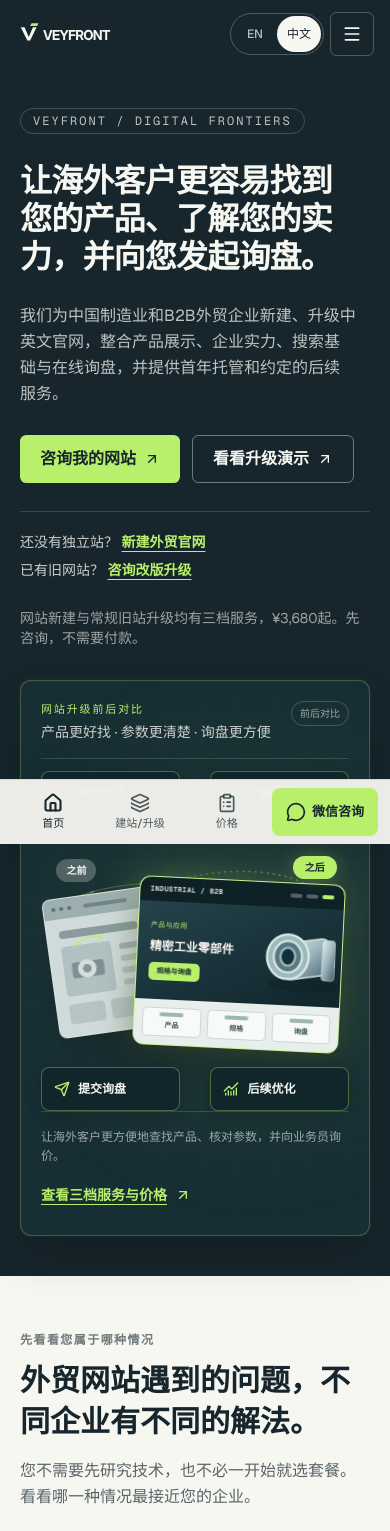
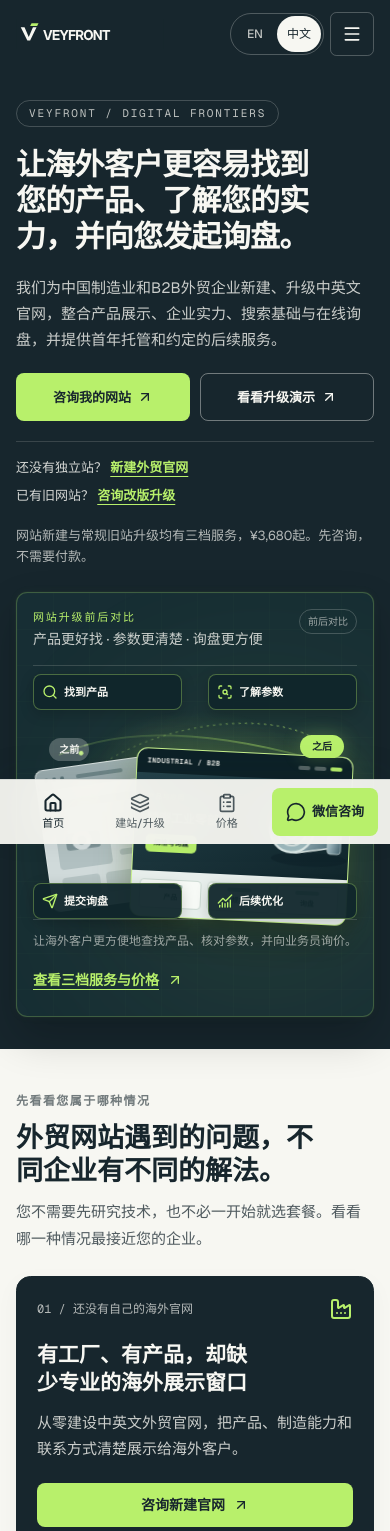
Before and after one commit to gloweaseco-leo/VEYFRONT, a Next.js app: page / in a window 390 px wide. Shown: the top 1531 px of the page. Built offline with nearby package versions, Linux system fonts and the light colour scheme.

Commit message:
feat(mobile): rebuild home card density, hero spacing and section rhythm

```diff
--- a/components/home/buyer-capabilities.tsx
+++ b/components/home/buyer-capabilities.tsx
@@ -9,15 +9,15 @@ const items=[
 ]
 export function BuyerCapabilities(){
  const {lang}=useLang(), zh=lang==='zh'
- return <section id="buyer-capabilities" aria-labelledby="buyer-capabilities-title" className="bg-mist/40 text-ink">
-  <div className="mx-auto max-w-[1440px] px-5 py-16 md:px-10 lg:py-20">
+ return <section id="buyer-capabilities" aria-labelledby="buyer-capabilities-title" className="bg-mist/20 text-ink md:bg-mist/40">
+  <div className="mx-auto max-w-[1440px] px-4 py-11 sm:px-5 sm:py-16 md:px-10 lg:py-20">
    <div className="max-w-3xl">
     <p className="font-mono text-xs uppercase tracking-wider text-ink/60">{zh ? '从产品展示到客户询盘' : 'SEARCH · EVALUATE · INQUIRE · IMPROVE'}</p>
-    <h2 id="buyer-capabilities-title" className="mt-3 text-balance text-3xl font-semibold sm:text-[42px]">{zh?'不只把网站做漂亮，更要让海外客户找到产品、了解企业并方便联系。':'Designed around what your buyers need to do.'}</h2>
+    <h2 id="buyer-capabilities-title" className="mt-3 text-balance text-[27px] font-semibold leading-[1.25] sm:text-[42px]">{zh?'不只把网站做漂亮，更要让海外客户找到产品、了解企业并方便联系。':'Designed around what your buyers need to do.'}</h2>
    </div>
-   <div className="mt-9 grid gap-4 md:grid-cols-2 xl:grid-cols-4">
-    {items.map(({icon:Icon,zh:z,en:e},i)=>{const c=zh?z:e;return <article key={i} className="flex flex-col gap-4 rounded-xl border border-ink/15 bg-ivory p-6">
-     <Icon className="size-7" aria-hidden="true"/><h3 className="text-xl font-semibold">{c[0]}</h3><p className="leading-relaxed text-ink/70">{c[1]}</p>
+   <div className="mt-6 grid gap-3 sm:mt-9 sm:gap-4 md:grid-cols-2 xl:grid-cols-4">
+    {items.map(({icon:Icon,zh:z,en:e},i)=>{const c=zh?z:e;return <article key={i} className={'flex items-start gap-4 rounded-xl border border-ink/15 bg-white p-4 sm:p-6 md:flex-col md:bg-ivory ' + (i === 0 ? 'border-l-[3px] border-l-lime md:border-l' : '')}>
+     <Icon className="mt-0.5 size-6 shrink-0 text-ink md:mt-0 md:size-7" aria-hidden="true"/><div className="min-w-0"><h3 className="text-[18px] font-semibold leading-snug md:text-xl">{c[0]}</h3><p className="mt-2 text-[14px] leading-[1.75] text-ink/75 md:mt-4 md:text-base">{c[1]}</p></div>
     </article>})}
    </div>
   </div>
--- a/components/home/customer-scenarios.tsx
+++ b/components/home/customer-scenarios.tsx
@@ -26,21 +26,21 @@ export function CustomerScenarios() {
   const { lang } = useLang()
   const zh = lang === 'zh'
   return <section id="customer-needs" aria-labelledby="customer-needs-title" className="bg-ivory text-ink">
-    <div className="mx-auto max-w-[1440px] px-5 py-14 md:px-10 lg:py-20">
+    <div className="mx-auto max-w-[1440px] px-4 py-11 sm:px-5 sm:py-14 md:px-10 lg:py-20">
       <p className="text-xs font-semibold tracking-[0.12em] text-ink/60">{zh ? '先看看您属于哪种情况' : 'WHERE TO START'}</p>
-      <h2 id="customer-needs-title" className="mt-3 max-w-4xl text-balance text-3xl font-semibold leading-snug sm:text-[42px]">{zh ? '外贸网站遇到的问题，不同企业有不同的解法。' : 'A practical solution for your stage of international business.'}</h2>
-      <p className="mt-4 max-w-3xl leading-relaxed text-ink/70">{zh ? '您不需要先研究技术，也不必一开始就选套餐。看看哪一种情况最接近您的企业。' : 'Start with the challenge your team faces today.'}</p>
-      <div className="mt-8 grid gap-4 lg:grid-cols-3">
-        {scenarios.map(({ icon: Icon, number, href, zh: cn, en }) => {
+      <h2 id="customer-needs-title" className="mt-3 max-w-4xl text-balance text-[27px] font-semibold leading-[1.24] sm:text-[42px] sm:leading-snug">{zh ? '外贸网站遇到的问题，不同企业有不同的解法。' : 'A practical solution for your stage of international business.'}</h2>
+      <p className="mt-3 max-w-3xl text-[15px] leading-[1.75] text-ink/75 sm:mt-4 sm:text-base">{zh ? '您不需要先研究技术，也不必一开始就选套餐。看看哪一种情况最接近您的企业。' : 'Start with the challenge your team faces today.'}</p>
+      <div className="mt-6 grid gap-3 sm:mt-8 sm:gap-4 lg:grid-cols-3">
+        {scenarios.map(({ icon: Icon, number, href, zh: cn, en }, index) => {
           const c = zh ? cn : en
-          return <article key={number} className="group flex min-h-[310px] flex-col rounded-xl border border-ink/15 bg-mist/30 p-6 transition-colors hover:border-ink/45 hover:bg-mist/55 sm:p-7">
+          return <article key={number} data-testid="mobile-scenario-card" className={'group flex flex-col rounded-2xl border p-5 shadow-[0_8px_24px_rgba(23,38,45,0.04)] transition-colors sm:p-7 lg:min-h-[310px] ' + (index === 0 ? 'border-ink bg-ink text-ivory md:border-ink/15 md:bg-mist/30 md:text-ink md:hover:bg-mist/55' : index === 1 ? 'border-ink/15 bg-white text-ink md:bg-mist/30 md:hover:bg-mist/55' : 'border-ink/15 bg-mist/70 text-ink md:bg-mist/30 md:hover:bg-mist/55')}>
             <div className="flex items-center justify-between">
-              <span className="font-mono text-xs text-ink/50">{number} / {c.problem}</span>
-              <Icon aria-hidden="true" className="size-6 text-ink/70"/>
+              <span className={'font-mono text-xs ' + (index === 0 ? 'text-ivory/70 md:text-ink/50' : 'text-ink/60 md:text-ink/50')}>{number} / {c.problem}</span>
+              <Icon aria-hidden="true" className={'size-6 ' + (index === 0 ? 'text-lime md:text-ink/70' : 'text-ink/70')}/>
             </div>
-            <h3 className="mt-8 text-balance text-[22px] font-semibold leading-snug">{c.headline}</h3>
-            <p className="mt-4 flex-1 text-sm leading-7 text-ink/70">{c.service}</p>
-            <Link href={href} className="mt-6 inline-flex min-h-11 items-center gap-2 self-start border-b border-ink/60 text-sm font-semibold transition-colors hover:border-ink">{c.action}<ArrowUpRight className="size-4" aria-hidden="true"/></Link>
+            <h3 className="mt-5 text-balance text-[21px] font-semibold leading-[1.36] md:mt-8 md:text-[22px]">{c.headline}</h3>
+            <p data-testid="mobile-scenario-description" className={'mt-3 text-[15px] leading-[1.75] md:mt-4 md:flex-1 md:text-sm md:leading-7 ' + (index === 0 ? 'text-ivory/80 md:text-ink/70' : 'text-ink/70')}>{c.service}</p>
+            <Link href={href} data-testid="mobile-scenario-action" className={'mt-5 inline-flex min-h-11 w-full items-center justify-center gap-2 self-start rounded-lg px-4 text-sm font-semibold transition-colors focus-visible:outline-2 focus-visible:outline-offset-2 md:mt-6 md:w-auto md:justify-start md:rounded-none md:border-b md:border-ink/60 md:bg-transparent md:px-0 md:text-ink md:hover:border-ink ' + (index === 0 ? 'bg-lime text-ink focus-visible:outline-lime' : 'bg-ink text-ivory focus-visible:outline-ink')}>{c.action}<ArrowUpRight className="size-4" aria-hidden="true"/></Link>
           </article>
         })}
       </div>
--- a/components/home/hero.tsx
+++ b/components/home/hero.tsx
@@ -25,30 +25,30 @@ export function Hero() {
  },[])
 
  return <section aria-labelledby="hero-title" className="bg-ink text-ivory">
-   <div className="mx-auto grid max-w-[1440px] gap-8 px-5 py-10 sm:gap-12 sm:py-16 md:px-10 lg:grid-cols-[minmax(0,1.12fr)_minmax(0,0.88fr)] lg:items-center lg:gap-16 lg:py-24">
-    <div className="flex flex-col gap-7">
-     <p className="w-fit rounded-full border border-ivory/20 px-3 py-1 font-mono text-xs uppercase tracking-[0.17em] text-ivory/75">VEYFRONT / DIGITAL FRONTIERS</p>
-     <h1 id="hero-title" className="text-balance text-[32px] font-semibold leading-[1.18] tracking-tight sm:text-5xl xl:text-[58px]">
+   <div className="mx-auto grid max-w-[1440px] gap-6 px-4 py-8 sm:gap-12 sm:px-5 sm:py-16 md:px-10 lg:grid-cols-[minmax(0,1.12fr)_minmax(0,0.88fr)] lg:items-center lg:gap-16 lg:py-24">
+    <div className="flex flex-col gap-5 sm:gap-7">
+     <p className="w-fit rounded-full border border-ivory/20 px-3 py-1 font-mono text-[11px] uppercase sm:text-xs tracking-[0.17em] text-ivory/75">VEYFRONT / DIGITAL FRONTIERS</p>
+     <h1 id="hero-title" className="text-balance text-[30px] font-semibold leading-[1.2] tracking-tight sm:text-5xl xl:text-[58px]">
       {zh?'让海外客户更容易找到您的产品、了解您的实力，并向您发起询盘。':'Building Digital Frontiers for Global Business.'}
      </h1>
-     <p className="max-w-2xl text-pretty text-base leading-relaxed text-ivory/75 sm:text-lg">
+     <p className="max-w-2xl text-pretty text-[15px] leading-[1.75] text-ivory/80 sm:text-lg sm:leading-relaxed">
       {zh?'我们为中国制造业和B2B外贸企业新建、升级中英文官网，整合产品展示、企业实力、搜索基础与在线询盘，并提供首年托管和约定的后续服务。':'Build a new international B2B website or improve your existing one. Professional design, SEO-Native foundations, buyer-ready content and real inquiry paths — delivered together.'}
      </p>
-     <div className="flex flex-wrap gap-3" aria-label={zh?'咨询或查看网站升级效果':'Talk to us or explore the redesign'}>
-       <Link href="/contact" className="inline-flex min-h-12 items-center justify-center gap-2 rounded-md bg-lime px-5 font-semibold text-ink transition-colors hover:bg-lime/90">
+     <div className="grid grid-cols-2 gap-2.5 sm:flex sm:flex-wrap sm:gap-3" aria-label={zh?'咨询或查看网站升级效果':'Talk to us or explore the redesign'}>
+       <Link href="/contact" className="inline-flex min-h-12 items-center justify-center gap-1.5 rounded-lg bg-lime px-2 text-[13px] font-semibold sm:gap-2 sm:rounded-md sm:px-5 sm:text-base text-ink transition-colors hover:bg-lime/90">
          {zh?'咨询我的网站':'Discuss my website'} <ArrowUpRight className="size-4" aria-hidden="true"/>
        </Link>
-       <Link href="/transformations" className="inline-flex min-h-12 items-center justify-center gap-2 rounded-md border border-ivory/40 px-5 font-semibold text-ivory transition-colors hover:bg-ivory/10">
+       <Link href="/transformations" className="inline-flex min-h-12 items-center justify-center gap-1.5 rounded-lg border border-ivory/40 px-2 text-[13px] font-semibold sm:gap-2 sm:rounded-md sm:px-5 sm:text-base text-ivory transition-colors hover:bg-ivory/10">
          {zh?'看看升级演示':'Explore a redesign'} <ArrowUpRight className="size-4" aria-hidden="true"/>
        </Link>
      </div>
-     <div className="flex flex-wrap gap-x-6 gap-y-2 border-t border-ivory/15 pt-5 text-sm text-ivory/80">
+     <div className="flex flex-col gap-2 border-t border-ivory/15 pt-4 text-[13px] text-ivory/85 sm:flex-row sm:flex-wrap sm:gap-x-6 sm:gap-y-2 sm:pt-5 sm:text-sm">
        <span>{zh?'还没有独立站？':'Starting from scratch?'} <Link href="/start/launch" className="font-semibold text-lime underline underline-offset-4">{zh?'新建外贸官网':'Build a new site'}</Link></span>
        <span>{zh?'已有旧网站？':'Have a site already?'} <Link href="/start/rebuild" className="font-semibold text-lime underline underline-offset-4">{zh?'咨询改版升级':'Improve your site'}</Link></span>
      </div>
-     <p className="text-sm text-ivory/60">{zh?'网站新建与常规旧站升级均有三档服务，¥3,680起。先咨询，不需要付款。':'Both new builds and standard rebuilds can choose from three plans starting at ¥3,680. Inquiries are free.'}</p>
+     <p className="text-[13px] leading-relaxed text-ivory/70 sm:text-sm">{zh?'网站新建与常规旧站升级均有三档服务，¥3,680起。先咨询，不需要付款。':'Both new builds and standard rebuilds can choose from three plans starting at ¥3,680. Inquiries are free.'}</p>
     </div>
-    <div ref={motionFrame} data-testid="hero-hybrid-panel" data-vf-motion={motionStarted?'started':'static'} data-vf-visible={motionVisible?'yes':'no'} className="vf-motion-frame relative isolate min-w-0 overflow-hidden rounded-xl border border-lime/25 bg-[#172e34] p-5 shadow-2xl shadow-black/20 sm:p-7">
+    <div ref={motionFrame} data-testid="hero-hybrid-panel" data-vf-motion={motionStarted?'started':'static'} data-vf-visible={motionVisible?'yes':'no'} className="vf-motion-frame relative isolate min-w-0 overflow-hidden rounded-xl border border-lime/30 bg-[#172e34] p-4 shadow-2xl sm:p-7 shadow-black/20 sm:p-7">
       <div aria-hidden="true" className="vf-motion-ambient pointer-events-none absolute -right-12 top-24 h-80 w-80 rounded-full bg-lime/10 blur-[95px]"/>
       <div aria-hidden="true" className="pointer-events-none absolute inset-0 opacity-[0.10]" style={{backgroundImage:'linear-gradient(rgba(184,240,107,.18) 1px,transparent 1px),linear-gradient(90deg,rgba(184,240,107,.18) 1px,transparent 1px)',backgroundSize:'36px 36px'}}/>
       <div className="relative z-10 flex flex-wrap items-start justify-between gap-2 border-b border-ivory/15 pb-4">
@@ -59,7 +59,7 @@ export function Hero() {
         <span className="rounded-full border border-ivory/20 px-2 py-1 text-[10px] text-ivory/60">{zh?'前后对比':'BEFORE / AFTER'}</span>
       </div>
 
-      <div data-testid="hero-hybrid-visual" role="img" aria-label={zh?'工业B2B网站的页面体验对比：由产品信息、采购评估、在线询盘到持续优化的四个环节。':'Industrial B2B website experience comparison across product discovery, buyer evaluation, inquiries and ongoing improvement.'} className="relative z-10 mx-auto mt-3 h-[340px] max-w-[560px] sm:h-[375px]">
+      <div data-testid="hero-hybrid-visual" role="img" aria-label={zh?'工业B2B网站的页面体验对比：由产品信息、采购评估、在线询盘到持续优化的四个环节。':'Industrial B2B website experience comparison across product discovery, buyer evaluation, inquiries and ongoing improvement.'} className="relative z-10 mx-auto mt-2 h-[245px] max-w-[560px] min-[400px]:h-[270px] sm:mt-3 sm:h-[375px]">
         <svg aria-hidden="true" viewBox="0 0 560 370" preserveAspectRatio="xMidYMid meet" className="pointer-events-none absolute inset-0 h-full w-full">
           <defs>
             <linearGradient id="vf-hybrid-path" x1="0" y1="0" x2="1" y2="1"><stop offset="0" stopColor="#b8f06b" stopOpacity=".10"/><stop offset=".55" stopColor="#b8f06b" stopOpacity=".88"/><stop offset="1" stopColor="#b8f06b" stopOpacity=".10"/></linearGradient>
@@ -80,9 +80,9 @@ export function Hero() {
           {icon:ScanSearch,zh:'了解参数',en:'Evaluate',pos:'right-0 top-0',motion:'vf-motion-node-2'},
           {icon:Send,zh:'提交询盘',en:'Inquire',pos:'bottom-0 left-0',motion:'vf-motion-node-3'},
           {icon:ChartNoAxesCombined,zh:'后续优化',en:'Improve',pos:'bottom-0 right-0',motion:'vf-motion-node-4'},
-        ].map(({icon:Icon,zh:cn,en,pos,motion})=><div key={pos} data-testid="hero-hybrid-signal" className={'vf-motion-node '+motion+' absolute z-30 flex min-h-11 w-[45%] items-center gap-2 rounded-lg border border-lime/35 bg-[#10262c]/95 px-3 py-2 shadow-lg shadow-black/20 '+pos}>
+        ].map(({icon:Icon,zh:cn,en,pos,motion})=><div key={pos} data-testid="hero-hybrid-signal" className={'vf-motion-node '+motion+' absolute z-30 flex min-h-9 w-[46%] items-center gap-1.5 rounded-lg border border-lime/35 bg-[#10262c]/95 px-2 py-1.5 sm:min-h-11 sm:w-[45%] sm:gap-2 sm:px-3 sm:py-2 shadow-lg shadow-black/20 '+pos}>
           <Icon className="size-4 shrink-0 text-lime sm:size-5" aria-hidden="true"/>
-          <span className="text-xs font-semibold sm:text-sm">{zh?cn:en}</span>
+          <span className="text-[11px] font-semibold sm:text-sm">{zh?cn:en}</span>
         </div>)}
 
         <span className="absolute left-[5%] top-[26%] z-20 rounded-full bg-ivory/25 px-2.5 py-1 text-[10px] font-semibold">{zh?'之前':'Before'}</span>
@@ -129,7 +129,7 @@ export function Hero() {
           ].map((label,i)=><div key={i} className="flex min-h-7 flex-col items-center justify-center gap-1 rounded border border-[#cad8d1] bg-[#f7faf6] px-1 py-1"><span className="h-1 w-6 rounded bg-[#9db7b0]"/><span className="text-[7px] font-semibold text-[#35514a]">{label}</span></div>)}</div>
         </div>
       </div>
-      <div className="relative z-10 flex flex-col gap-2 border-t border-ivory/15 pt-4 sm:flex-row sm:items-center sm:justify-between">
+      <div className="relative z-10 flex flex-col gap-2 border-t border-ivory/15 pt-3 sm:pt-4 sm:flex-row sm:items-center sm:justify-between">
         <p className="text-xs leading-relaxed text-ivory/60">{zh?'让海外客户更方便地查找产品、核对参数，并向业务员询价。':'Make product details clearer and the next buyer action easier to find.'}</p>
         <Link href="/pricing" className="inline-flex min-h-10 shrink-0 items-center gap-2 text-sm font-semibold text-lime underline underline-offset-4 focus-visible:outline-2 focus-visible:outline-lime">{zh?'查看三档服务与价格':'Explore plans and pricing'} <ArrowUpRight aria-hidden="true" className="size-4"/></Link>
       </div>
--- a/components/home/proof.tsx
+++ b/components/home/proof.tsx
@@ -9,11 +9,11 @@ const assurances=[
 export function Proof(){
  const {lang}=useLang(),zh=lang==='zh'
  return <section id="proof" aria-labelledby="proof-title" className="bg-mist/40 text-ink">
-  <div className="mx-auto max-w-[1440px] px-5 py-16 md:px-10 lg:py-20">
+  <div className="mx-auto max-w-[1440px] px-4 py-11 sm:px-5 sm:py-16 md:px-10 lg:py-20">
    <p className="font-mono text-xs uppercase tracking-widest text-ink/60">{zh ? '为什么选择我们' : 'DELIVERY PRINCIPLES'}</p>
-   <h2 id="proof-title" className="mt-3 max-w-4xl text-balance text-3xl font-semibold sm:text-[42px]">{zh?'为什么选择 VEYFRONT？把交付质量和客户控制权落实到每一步。':'Clear work. Verifiable delivery. Your control.'}</h2>
-   <div className="mt-8 grid gap-4 lg:grid-cols-3">
-    {assurances.map(({icon:Icon,zh:z,en:e},i)=>{const c=zh?z:e;return <div key={i} className="flex flex-col gap-4 rounded-xl border border-ink/15 bg-ivory p-6"><Icon className="size-7" aria-hidden="true"/><h3 className="text-xl font-semibold">{c[0]}</h3><p className="leading-relaxed text-ink/70">{c[1]}</p></div>})}
+   <h2 id="proof-title" className="mt-3 max-w-4xl text-balance text-[27px] font-semibold leading-[1.25] sm:text-[42px]">{zh?'为什么选择 VEYFRONT？把交付质量和客户控制权落实到每一步。':'Clear work. Verifiable delivery. Your control.'}</h2>
+   <div className="mt-6 grid gap-3 sm:mt-8 sm:gap-4 lg:grid-cols-3">
+    {assurances.map(({icon:Icon,zh:z,en:e},i)=>{const c=zh?z:e;return <div key={i} className="flex flex-col gap-3 rounded-xl border border-ink/15 bg-white p-4 sm:gap-4 sm:bg-ivory sm:p-6"><Icon className="size-7" aria-hidden="true"/><h3 className="text-[18px] font-semibold sm:text-xl">{c[0]}</h3><p className="text-[14px] leading-[1.7] text-ink/75 sm:text-base">{c[1]}</p></div>})}
    </div>
   </div>
  </section>
--- a/components/home/transformation.tsx
+++ b/components/home/transformation.tsx
@@ -17,12 +17,12 @@ export function Transformation() {
 
   return (
     <section id="transformation" aria-labelledby="transformation-title" className="scroll-mt-4 bg-ivory text-ink">
-      <div className="mx-auto flex max-w-[1440px] flex-col gap-10 px-5 py-16 md:px-10 lg:py-24">
+      <div className="mx-auto flex max-w-[1440px] flex-col gap-6 px-4 py-11 sm:gap-10 sm:px-5 sm:py-16 md:px-10 lg:py-24">
         <SectionIntro id="transformation-title" eyebrow={t.flagship.eyebrow} title={t.flagship.title} lede={t.flagship.lede} />
 
-        <div className="flex flex-col gap-4 border-y border-ink/15 py-4 lg:flex-row lg:items-start lg:justify-between">
+        <div className="flex flex-col gap-3 border-y border-ink/15 py-3 sm:gap-4 sm:py-4 lg:flex-row lg:items-start lg:justify-between">
           <div className="flex flex-col gap-2">
-            <div className="flex flex-wrap items-center gap-3">
+            <div className="flex flex-wrap items-center gap-2 sm:gap-3">
               <Segmented
                 label={t.flagship.viewLabel}
                 value={view}
@@ -47,12 +47,12 @@ export function Transformation() {
           <PageTabs />
         </div>
 
-        <div className="grid gap-10 lg:grid-cols-[minmax(0,1fr)_360px] lg:gap-12">
+        <div className="grid gap-6 lg:grid-cols-[minmax(0,1fr)_360px] lg:gap-12">
           <div className="min-w-0">
             <DemoViewport
               view={view}
               device={device}
-              bodyHeight="h-[440px] md:h-[620px]"
+              bodyHeight="h-[330px] sm:h-[440px] md:h-[620px]" mobileBodyHeight="h-[380px] sm:h-[560px]"
               badgeLabel=""
               hotspots={{
                 showHotspots: true,
@@ -118,7 +118,7 @@ export function Transformation() {
           </aside>
         </div>
 
-        <div className="flex flex-col gap-6 border-t border-ink/15 pt-6 lg:flex-row lg:items-start lg:justify-between">
+        <div className="flex flex-col gap-4 border-t border-ink/15 pt-5 sm:gap-6 sm:pt-6 lg:flex-row lg:items-start lg:justify-between">
           <p className="max-w-2xl text-sm leading-relaxed text-ink/65">{h.hero.caption}</p>
           <div className="flex shrink-0 flex-col gap-2 sm:flex-row sm:items-center">
             <Link href="/transformations" className="inline-flex min-h-12 items-center justify-center gap-2 rounded-md bg-ink px-5 font-semibold text-ivory">
--- a/components/veyfront/journey-steps.tsx
+++ b/components/veyfront/journey-steps.tsx
@@ -12,19 +12,19 @@ export function JourneySteps({detail=false}:{detail?:boolean}){
  const {lang}=useLang(),zh=lang==='zh'
  const HeadingTag = detail ? 'h1' : 'h2'
  return <section id="delivery-steps" aria-labelledby="delivery-steps-title" className="bg-ivory text-ink">
- <div className="mx-auto max-w-[1440px] px-5 py-16 md:px-10 lg:py-20">
+ <div className="mx-auto max-w-[1440px] px-4 py-11 sm:px-5 sm:py-16 md:px-10 lg:py-20">
   <p className="font-mono text-xs uppercase tracking-widest text-ink/60">{zh ? '合作流程 / 01—04' : 'HOW IT WORKS / 01—04'}</p>
-  <HeadingTag id="delivery-steps-title" className="mt-3 max-w-4xl text-balance text-3xl font-semibold sm:text-[42px]">{zh?'从沟通需求到网站上线，四步完成合作。':'Four clear steps, from inquiry to launch.'}</HeadingTag>
-  <p className="mt-4 max-w-2xl leading-relaxed text-ink/70">{zh?'新建官网或升级旧站，我们都会提前确认需求、报价和验收方式。':'Launch and Rebuild follow the same clear engagement process. Submitting an inquiry never changes an existing website.'}</p>
-  <ol className="mt-9 grid gap-4 md:grid-cols-2 xl:grid-cols-4">
-   {stages.map((s,i)=><li key={i} className="flex h-full flex-col gap-4 rounded-xl border border-ink/15 bg-mist/30 p-6">
-    <span className="font-mono text-2xl text-ink/55">0{i+1}</span>
-    <h3 className="text-xl font-semibold">{s.name[zh?0:1]}</h3>
-    <p className="text-sm leading-relaxed text-ink/70">{s.get[zh?0:1]}</p>
+  <HeadingTag id="delivery-steps-title" className="mt-3 max-w-4xl text-balance text-[27px] font-semibold leading-[1.25] sm:text-[42px]">{zh?'从沟通需求到网站上线，四步完成合作。':'Four clear steps, from inquiry to launch.'}</HeadingTag>
+  <p className="mt-3 max-w-2xl text-[15px] leading-[1.75] text-ink/70 sm:mt-4 sm:text-base">{zh?'新建官网或升级旧站，我们都会提前确认需求、报价和验收方式。':'Launch and Rebuild follow the same clear engagement process. Submitting an inquiry never changes an existing website.'}</p>
+  <ol className="mt-6 grid gap-3 sm:mt-9 sm:gap-4 md:grid-cols-2 xl:grid-cols-4">
+   {stages.map((s,i)=><li key={i} className="flex h-full items-start gap-4 rounded-xl border border-ink/15 bg-white p-4 sm:p-6 md:flex-col md:gap-4 md:bg-mist/30">
+    <span className="flex size-10 shrink-0 items-center justify-center rounded-lg bg-ink font-mono text-base font-semibold text-lime md:size-auto md:bg-transparent md:text-2xl md:text-ink/55">0{i+1}</span><div className="min-w-0 flex-1">
+    <h3 className="text-[18px] font-semibold leading-snug md:text-xl">{s.name[zh?0:1]}</h3>
+    <p className="mt-2 text-sm leading-[1.7] text-ink/75 md:mt-0">{s.get[zh?0:1]}</p>
     {detail && <div className="mt-2 space-y-3 border-t border-ink/15 pt-4 text-sm leading-relaxed">
       <p><strong>{zh?'你需要做：':'You:'}</strong> {s.you[zh?0:1]}</p>
       <p><strong>{zh?'VEYFRONT 负责：':'VEYFRONT:'}</strong> {s.we[zh?0:1]}</p>
-    </div>}
+    </div>}</div>
    </li>)}
   </ol>
   {detail && <section className="mt-10 rounded-xl border border-ink/15 bg-mist/30 p-6" aria-labelledby="prepare-materials">
```
